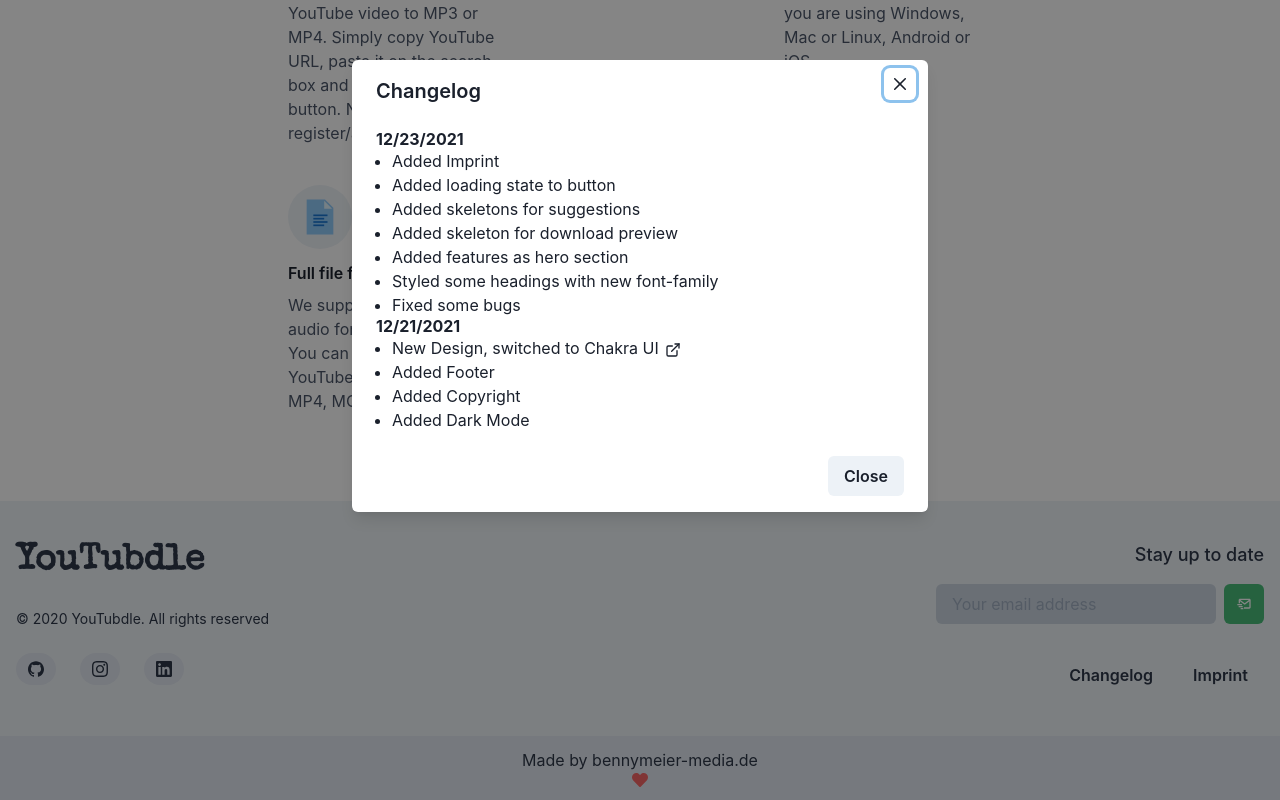
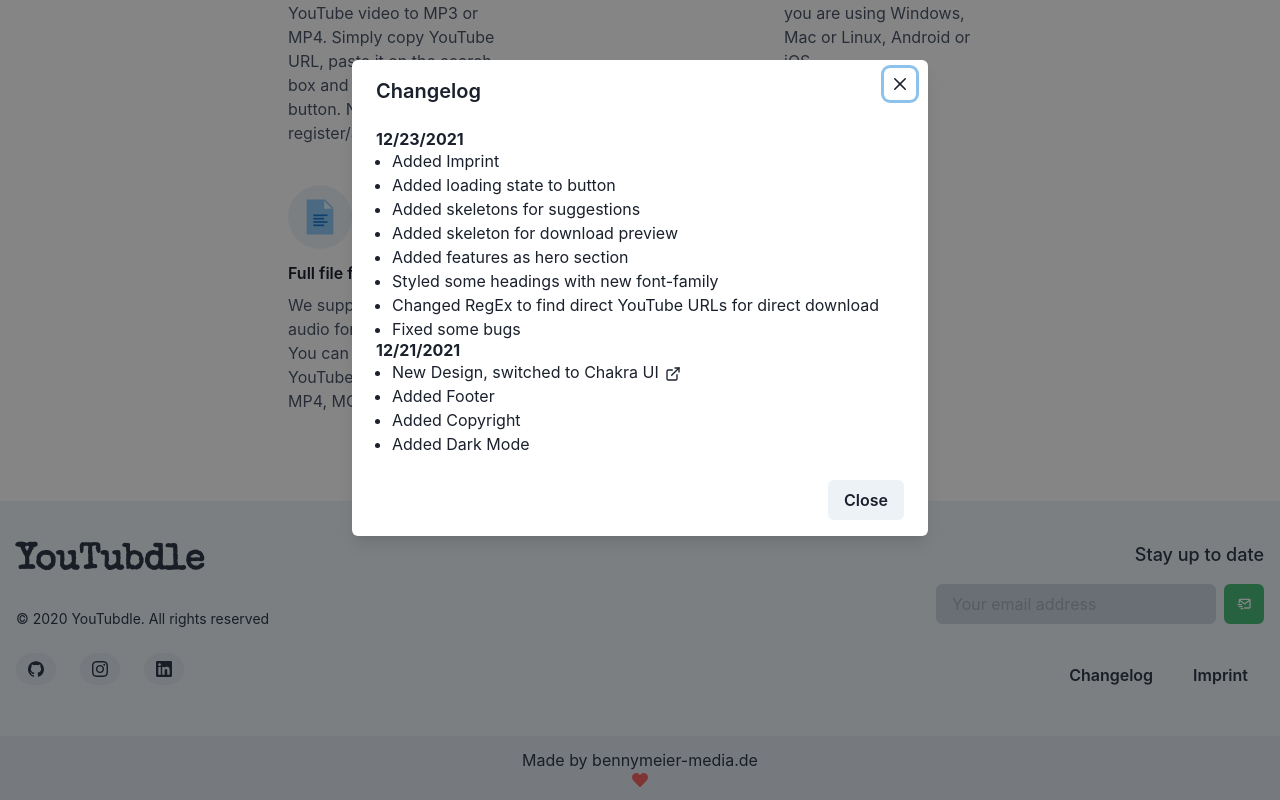
Before and after one commit to bennymeier/youtube-downloader, a React (Create React App) app in the folder client/: page / in a window 1280 px wide. Both pictures are taken after a click on the button "Changelog". Shown: the part 481-1281 px from the top of the page. Built offline with nearby package versions, Linux system fonts and the light colour scheme.

Commit message:
Add screenshots, add readme

```diff
--- a/client/src/Footer.tsx
+++ b/client/src/Footer.tsx
@@ -212,6 +212,9 @@
               <ListItem>Added skeleton for download preview</ListItem>
               <ListItem>Added features as hero section</ListItem>
               <ListItem>Styled some headings with new font-family</ListItem>
+              <ListItem>
+                Changed RegEx to find direct YouTube URLs for direct download
+              </ListItem>
               <ListItem>Fixed some bugs</ListItem>
             </UnorderedList>
             <Heading size="sm">
```
Also changed, not shown: 1 other file (tests, documents, lock files or other folders).
